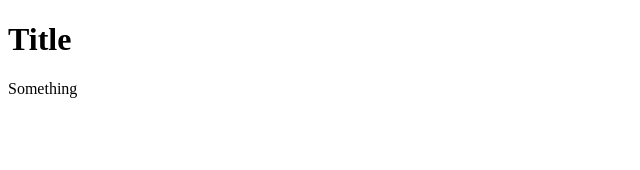
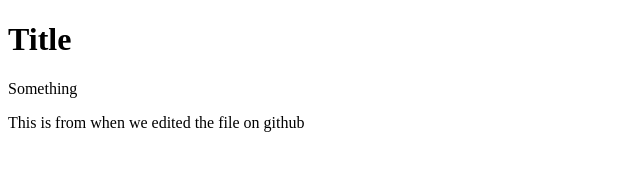
Before and after one commit to Phosisthedolphin/gitstuff, a plain HTML site: page index.html in a window 1280 px wide. Shown: the whole page, without its empty margins (0-640 px from the left). Drawn offline with Linux system fonts and the light colour scheme.

Commit message:
Github update

```diff
--- a/index.html
+++ b/index.html
@@ -9,5 +9,6 @@
 <body>
     <h1>Title</h1>
     <p>Something</p>
+    <p>This is from when we edited the file on github</p>
 </body>
 </html>
```
